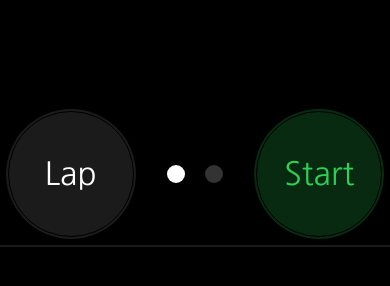
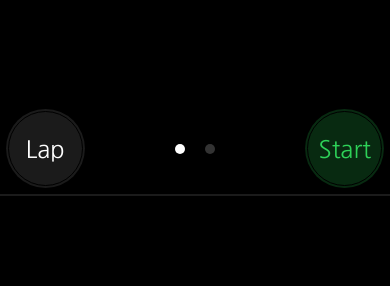
Before and after one commit to inklein1997/Stopwatch-iPhone-Clone, a plain HTML site: page index.html in a window 390 px wide. Shown: the part 234-520 px from the top of the page. Drawn offline with Linux system fonts and the light colour scheme.

Commit message:
buttons were resized

```diff
--- a/assets/css/style.css
+++ b/assets/css/style.css
@@ -177,13 +177,13 @@ input {
         font-size: 22.5vw;
     }
     button {
-        width: 126px;
-        height:126px;
-        font-size: 2em;
+        width: 75px;
+        height:75px;
+        font-size: 1.5em;
     }
     .dot {
-        width: 18px;
-        height: 18px;
+        width: 10px;
+        height: 10px;
     }
 
 }
--- a/assets/js/script.js
+++ b/assets/js/script.js
@@ -206,6 +206,7 @@ function addLap() {
 
 function addLapDisplay() {
     lapRecord = recordsEl.appendChild(document.createElement("div"));
+    console.log(recordsEl.children)
     var lapNumber = lapRecord.appendChild(document.createElement("div"));
     lapTime = lapRecord.appendChild(document.createElement("div"));
 
```
